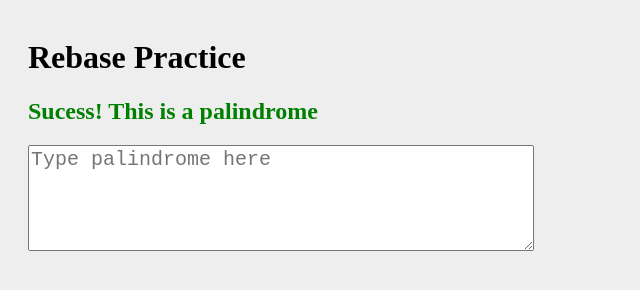
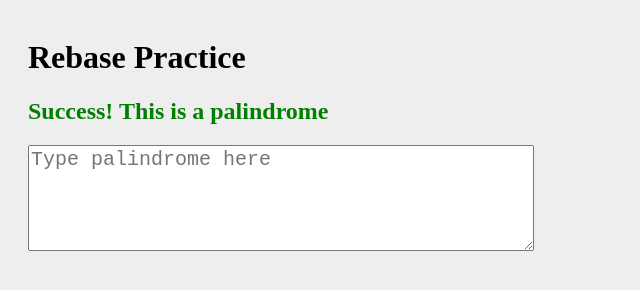
Before and after one commit to salcode/rebase-practice, a plain HTML site: page index.html in a window 1280 px wide. Shown: the whole page, without its empty margins (0-640 px from the left). Drawn offline with Linux system fonts and the light colour scheme.

Commit message:
Fix typo in "Success" message

```diff
--- a/index.html
+++ b/index.html
@@ -10,7 +10,7 @@
 
 		<div id="app">
 			<h2 id="palindrome-message">
-				Sucess! This is a palindrome
+				Success! This is a palindrome
 			</h2>
 			<textarea id="maybe-palindrome" placeholder="Type palindrome here"></textarea>
 		</div>
```
